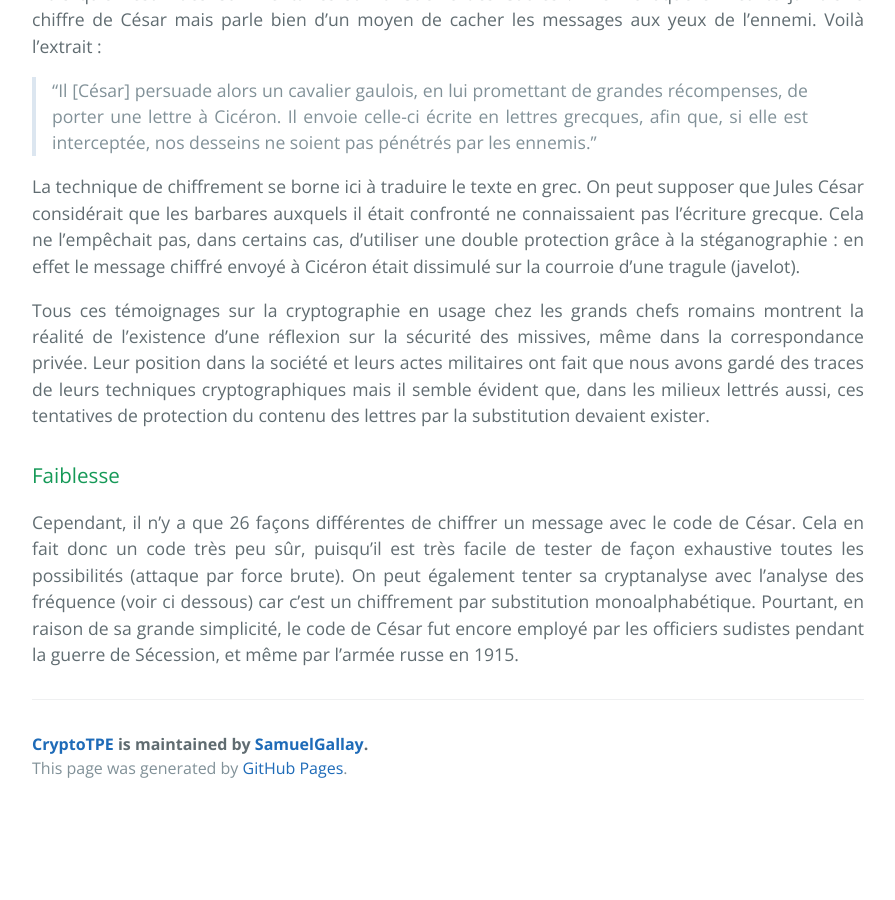
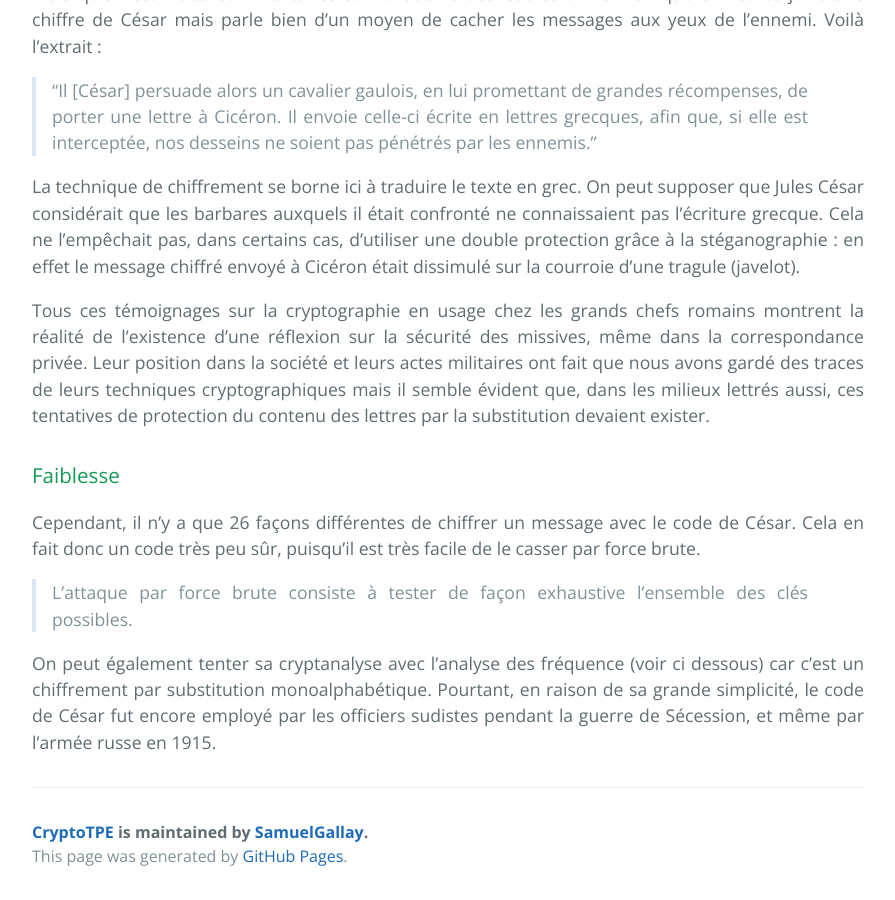
Before and after one commit to SamuelGallay/CryptoTPE, a Jekyll site: the page built from pages/1_Antiquite/3_cesar.md, in a window 1280 px wide and 900 px high, scrolled down 3048 px. Shown: the whole window, without its empty margins (192-1087 px from the left). Built offline with Jekyll 4.4.1, drawn with Linux system fonts in a browser that asks for light colours; our own code applies the rules of GitHub Pages for plain Markdown files; before the commit the page ends 3860 px from its top, so only the background shows below that.

Commit message:
Update 3_cesar.md

```diff
--- a/pages/1_Antiquite/3_cesar.md
+++ b/pages/1_Antiquite/3_cesar.md
@@ -75,4 +75,8 @@ Tous ces témoignages sur la cryptographie en usage chez les grands chefs romain
 
 ### Faiblesse
 
-Cependant, il n'y a que 26 façons différentes de chiffrer un message avec le code de César. Cela en fait donc un code très peu sûr, puisqu'il est très facile de tester de façon exhaustive toutes les possibilités (attaque par force brute). On peut également tenter sa cryptanalyse avec l’analyse des fréquence (voir ci dessous) car c’est un chiffrement par substitution monoalphabétique. Pourtant, en raison de sa grande simplicité, le code de César fut encore employé par les officiers sudistes pendant la guerre de Sécession, et même par l'armée russe en 1915.
+Cependant, il n'y a que 26 façons différentes de chiffrer un message avec le code de César. Cela en fait donc un code très peu sûr, puisqu'il est très facile de le casser par force brute.
+
+> L'attaque par force brute consiste à tester de façon exhaustive l'ensemble des clés possibles.
+
+On peut également tenter sa cryptanalyse avec l’analyse des fréquence (voir ci dessous) car c’est un chiffrement par substitution monoalphabétique. Pourtant, en raison de sa grande simplicité, le code de César fut encore employé par les officiers sudistes pendant la guerre de Sécession, et même par l'armée russe en 1915.
```
